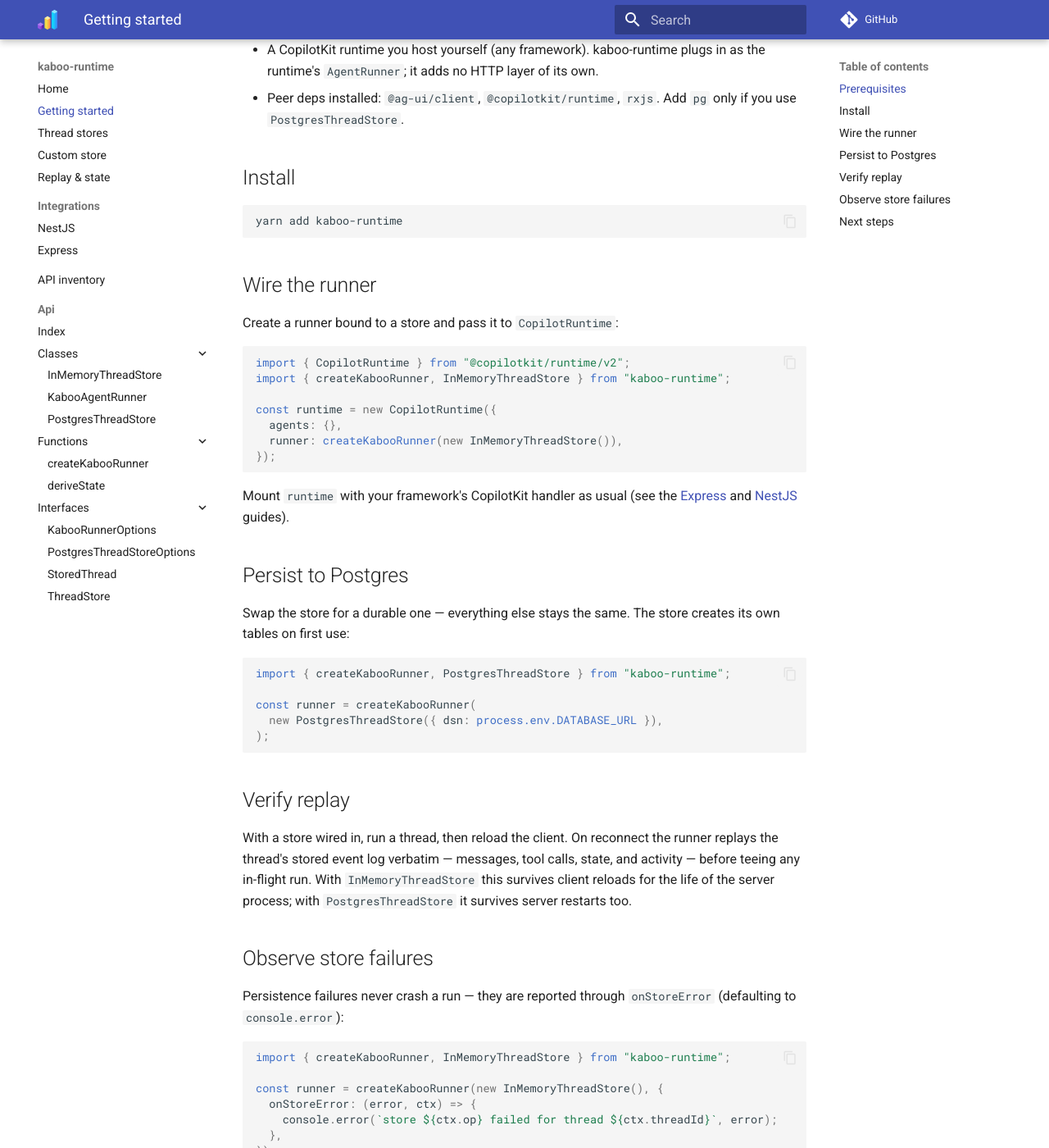
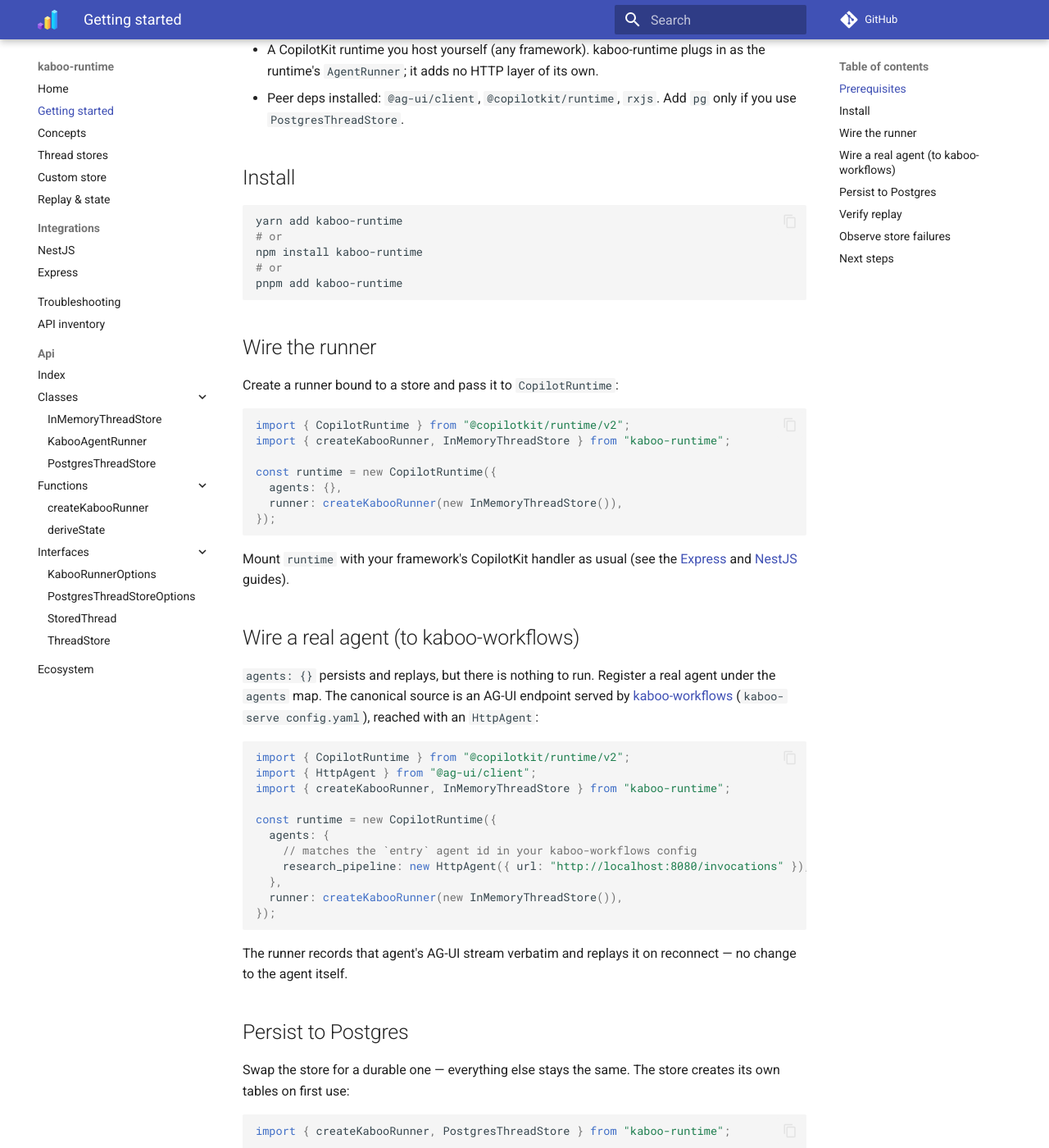
Before and after one commit to gl-pgege/kaboo-runtime, an MkDocs documentation site: the page built from docs/getting-started.md, in a window 1280 px wide and 1400 px high, scrolled down 216 px. Shown: the whole window at 82% size. Built offline with MkDocs 1.6.1 and Material for MkDocs 9.7.7, drawn with Linux system fonts in a browser that asks for light colours; comment, search, counter and statistics services are not loaded; some of the changed text lies outside the part shown.

Commit message:
docs: add concepts + troubleshooting, real-agent wiring, install variants
Round out the runtime docs to a consistent skeleton: a Concepts page
(event-log-as-source-of-truth architecture with a Mermaid diagram), a
Troubleshooting page, a "wire a real agent (to kaboo-workflows)" section in
Getting started using an HttpAgent (examples only showed empty agents:{}),
npm/pnpm install variants alongside yarn, an Ecosystem nav link + stack
cross-links to the kaboo-docs portal, and a reordered nav. Regenerate llms.

````diff
--- a/docs/getting-started.md
+++ b/docs/getting-started.md
@@ -12,6 +12,10 @@
 
 ```bash
 yarn add kaboo-runtime
+# or
+npm install kaboo-runtime
+# or
+pnpm add kaboo-runtime
 ```
 
 ## Wire the runner
@@ -30,6 +34,30 @@ const runtime = new CopilotRuntime({
 
 Mount `runtime` with your framework's CopilotKit handler as usual (see the
 [Express](integrations/express.md) and [NestJS](integrations/nestjs.md) guides).
+
+## Wire a real agent (to kaboo-workflows)
+
+`agents: {}` persists and replays, but there is nothing to run. Register a real
+agent under the `agents` map. The canonical source is an AG-UI endpoint served
+by [kaboo-workflows](https://gl-pgege.github.io/kaboo-workflows/)
+(`kaboo-serve config.yaml`), reached with an `HttpAgent`:
+
+```ts
+import { CopilotRuntime } from "@copilotkit/runtime/v2";
+import { HttpAgent } from "@ag-ui/client";
+import { createKabooRunner, InMemoryThreadStore } from "kaboo-runtime";
+
+const runtime = new CopilotRuntime({
+  agents: {
+    // matches the `entry` agent id in your kaboo-workflows config
+    research_pipeline: new HttpAgent({ url: "http://localhost:8080/invocations" }),
+  },
+  runner: createKabooRunner(new InMemoryThreadStore()),
+});
+```
+
+The runner records that agent's AG-UI stream verbatim and replays it on
+reconnect — no change to the agent itself.
 
 ## Persist to Postgres
 
@@ -69,6 +97,8 @@ const runner = createKabooRunner(new InMemoryThreadStore(), {
 
 ## Next steps
 
+- [Concepts](concepts.md) — the architecture in one page.
 - [Thread stores](thread-stores.md)
 - [Custom store](custom-store.md)
 - [Replay & state](replay-and-state.md)
+- [Troubleshooting](troubleshooting.md)
--- a/mkdocs.yml
+++ b/mkdocs.yml
@@ -20,7 +20,13 @@ plugins:
 
 markdown_extensions:
   - admonition
-  - pymdownx.superfences
+  - attr_list
+  - md_in_html
+  - pymdownx.superfences:
+      custom_fences:
+        - name: mermaid
+          class: mermaid
+          format: !!python/name:pymdownx.superfences.fence_code_format
   - pymdownx.highlight
   - pymdownx.inlinehilite
   - toc:
@@ -29,11 +35,14 @@ markdown_extensions:
 nav:
   - Home: index.md
   - Getting started: getting-started.md
+  - Concepts: concepts.md
   - Thread stores: thread-stores.md
   - Custom store: custom-store.md
   - Replay & state: replay-and-state.md
   - Integrations:
       - NestJS: integrations/nestjs.md
       - Express: integrations/express.md
+  - Troubleshooting: troubleshooting.md
   - API inventory: api-inventory.md
   - ...
+  - Ecosystem: https://gl-pgege.github.io/kaboo-docs/
````
Also changed, not shown: docs/concepts.md (added, +55 -0 lines), docs/index.md (+15 -1 lines), docs/troubleshooting.md (added, +43 -0 lines), llms-full.txt (+46 -2 lines).
